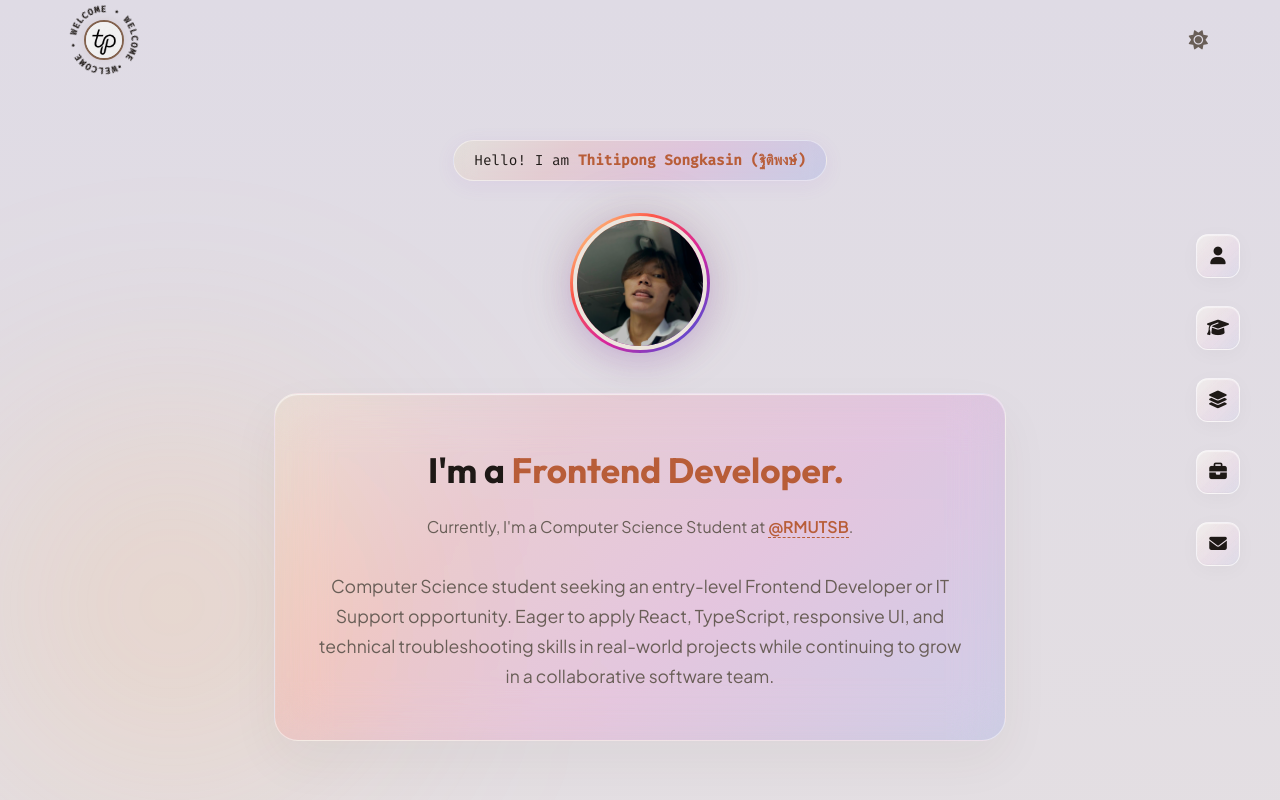
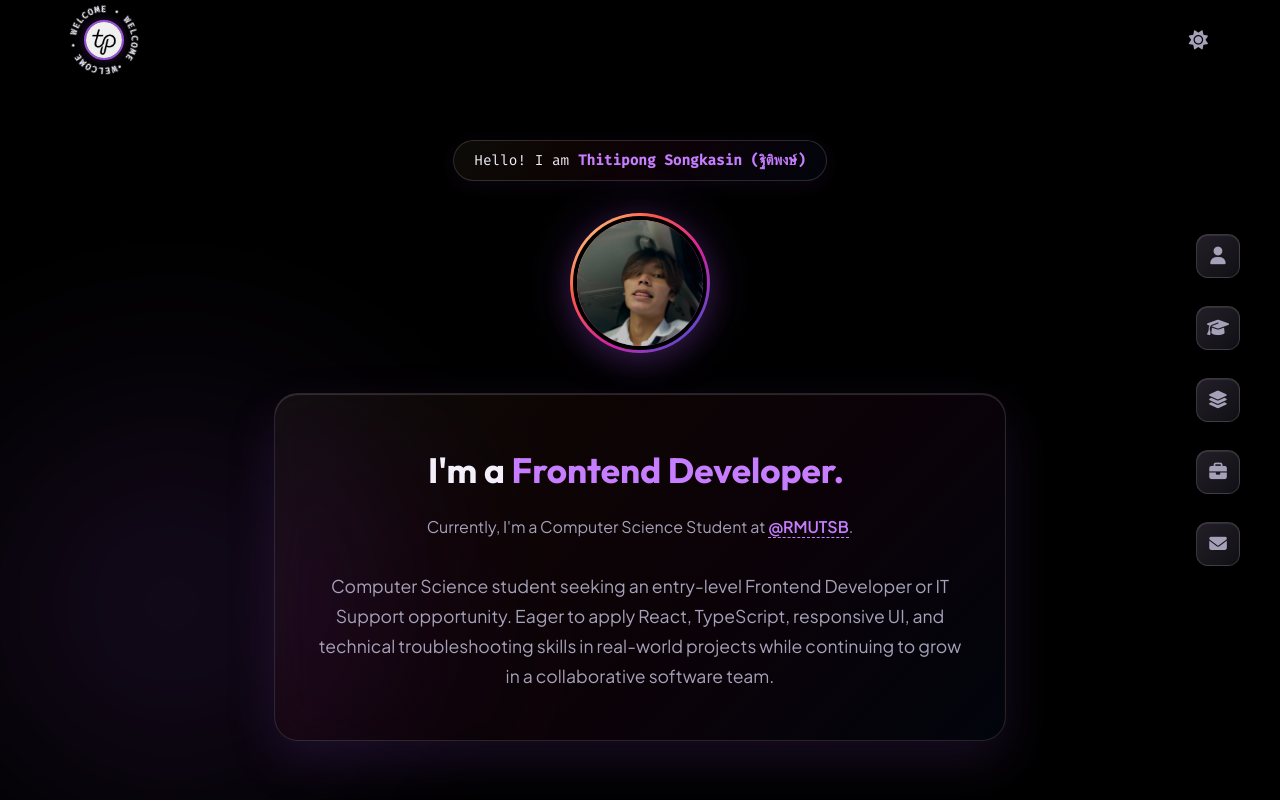
Before and after one commit to TTthiti01/-portfolio-Thiti, a React (Vite) app: page / in a window 1280 px wide. Shown: the top 800 px of the page. Built offline with nearby package versions, Linux system fonts and the light colour scheme; no server answers.

Commit message:
Fix dark mode toggle functionality

```diff
--- a/src/App.tsx
+++ b/src/App.tsx
@@ -16,6 +16,18 @@ function App() {
         contribs: [],
         months: ["Aug", "Sep", "Oct", "Nov", "Dec", "Jan", "Feb", "Mar", "Apr", "May", "Jun", "Jul", "Aug"]
     });
+
+    useEffect(() => {
+        const savedTheme = localStorage.getItem('theme') || 'dark';
+        const icon = document.querySelector('#theme-toggle i');
+        if (savedTheme === 'light') {
+            document.body.classList.remove('dark-theme');
+            if (icon) icon.className = 'fa-solid fa-moon';
+        } else {
+            document.body.classList.add('dark-theme');
+            if (icon) icon.className = 'fa-solid fa-sun';
+        }
+    }, []);
 
     useEffect(() => {
         const username = 'TTthiti01';
@@ -142,7 +154,19 @@ function App() {
                 </svg>
             </div>
         </div>
-        <button id="theme-toggle" className="theme-toggle" aria-label="Toggle theme">
+        <button
+            id="theme-toggle"
+            className="theme-toggle"
+            aria-label="Toggle theme"
+            onClick={() => {
+                const isDark = document.body.classList.toggle('dark-theme');
+                localStorage.setItem('theme', isDark ? 'dark' : 'light');
+                const icon = document.querySelector('#theme-toggle i');
+                if (icon) {
+                    icon.className = isDark ? 'fa-solid fa-sun' : 'fa-solid fa-moon';
+                }
+            }}
+        >
             <i className="fa-solid fa-sun"></i>
         </button>
     </header>
```
